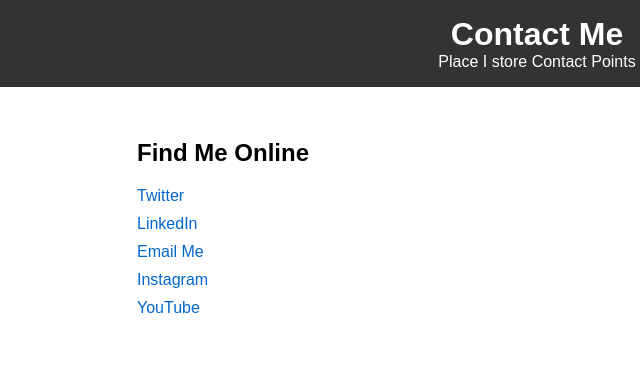
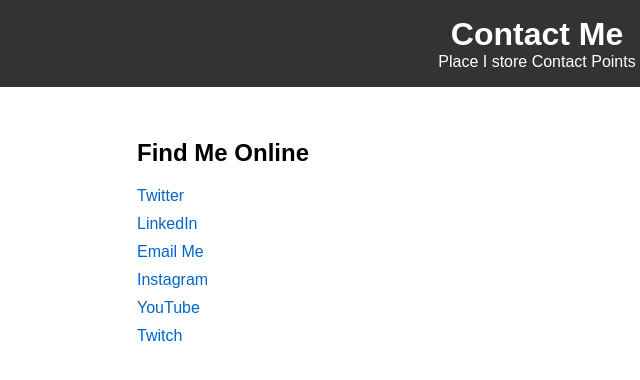
Before and after one commit to gamingar-tony/Personal-Website, a plain HTML site: page contact.html in a window 1280 px wide. Shown: the full height of the page, 103-743 px from the left. Drawn offline with Linux system fonts and the light colour scheme.

Commit message:
Added Twitch link

```diff
--- a/contact.html
+++ b/contact.html
@@ -19,6 +19,7 @@
                     <li><a href="mailto:gamingar@outlook.com">Email Me</a></li>
                     <li><a href="https://instagram.com/shadowrealmmastertony" target="_blank">Instagram</a></li>
                     <li><a href="https://www.youtube.com/@tonyrr6693" target="_blank">YouTube</a></li>
+                    <li><a href="https://www.twitch.tv/t0n1rr" target="_blank">Twitch</a></li>
                 </ul>
             </section>
         </main>
```
